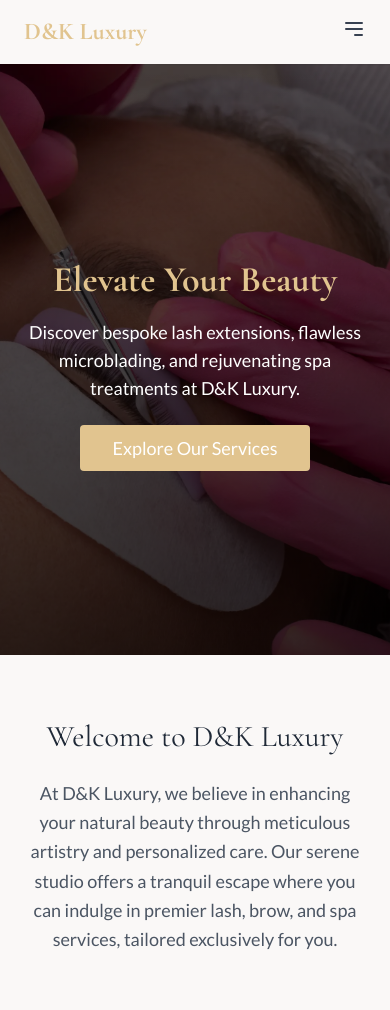
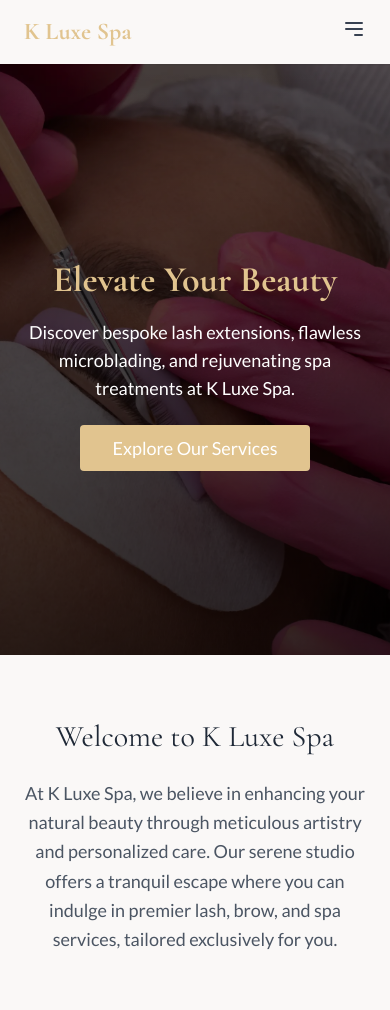
Before and after one commit to runo25/dk-luxury-website, a Django app: page / in a window 390 px wide. Shown: the top 1010 px of the page. Run offline with Django 5.2, Linux system fonts and the light colour scheme; style sheets or scripts are compiled from the project's sources.

Commit message:
refactor: Rename website from D&K Luxury to K Luxe Spa

```diff
--- a/templates/base.html
+++ b/templates/base.html
@@ -3,7 +3,7 @@
 <head>
     <meta charset="UTF-8">
     <meta name="viewport" content="width=device-width, initial-scale=1.0">
-    <title>{% block title %}D&K Luxury{% endblock title %}</title> {# Default title, can be overridden #}
+    <title>{% block title %}K Luxe Spa{% endblock title %}</title> {# Default title, can be overridden #}
 
     {# Link to your compiled Tailwind CSS file #}
     <link rel="stylesheet" href="{% static 'css/style.css' %}"> {# Updated path #}
--- a/templates/contact/contact.html
+++ b/templates/contact/contact.html
@@ -1,7 +1,7 @@
 {% extends 'base.html' %}
 {% load static %}
 
-{% block title %}Contact Us - D&K Luxury{% endblock title %}
+{% block title %}Contact Us - K Luxe Spa{% endblock title %}
 
 {% block content %}
     {# Remove Preloader if it's in base.html #}
@@ -34,7 +34,7 @@
                                 <svg class="w-6 h-6 text-dk-gold mt-1 flex-shrink-0" fill="currentColor" viewBox="0 0 24 24" aria-hidden="true"><path d="M19.005 4.91A9.81 9.81 0 0 0 12.002 2C6.5 2 2 6.5 2 12a9.99 9.99 0 0 0 4.91 8.995l-1.47 4.853 5.003-1.44A9.94 9.94 0 0 0 12.002 24c5.5 0 10-4.5 10-10a9.81 9.81 0 0 0-2.997-7.09zm-7.003 15.87a8.23 8.23 0 0 1-4.26-1.2l-.3-.18-3.15.9.92-3.05-.2-.32a8.28 8.28 0 0 1-1.28-4.38c0-4.54 3.7-8.24 8.24-8.24a8.18 8.18 0 0 1 5.83 2.41 8.18 8.18 0 0 1 2.41 5.83c0 4.54-3.7 8.24-8.24 8.24zm4.52-6.17c-.25-.12-1.47-.72-1.7-.8s-.39-.12-.55.12-.64.8-.79.97c-.14.17-.29.19-.55.06s-1.08-.39-2.05-1.26c-.76-.68-1.26-1.53-1.41-1.8-.14-.27-.01-.42.11-.54.11-.11.25-.29.37-.43.12-.14.17-.25.25-.41.08-.17.04-.31-.02-.43s-.55-1.32-.76-1.8c-.2-.48-.4-.42-.55-.42h-.48c-.17 0-.43.06-.66.31-.22.25-.86.84-.86 2.05 0 1.21.88 2.37 1 2.54.12.17 1.75 2.67 4.24 3.74.59.25 1.05.4 1.41.51.59.19 1.13.16 1.56.1.48-.07 1.47-.6 1.68-1.18.2-.58.2-1.08.14-1.18s-.22-.14-.48-.26z"/></svg>
                                 <div>
                                     <h3 class="font-semibold text-lg mb-1">WhatsApp (Preferred)</h3>
-                                    <a href="https://wa.me/+2349060761042?text=Hi%20D%26K%20Luxury,%20I'd%20like%20to%20book%20an%20appointment." target="_blank" rel="noopener noreferrer" class="text-dk-gold hover:underline break-all">
+                                    <a href="https://wa.me/+2349060761042?text=Hi%20K%20Luxe%20Spa,%20I'd%20like%20to%20book%20an%20appointment." target="_blank" rel="noopener noreferrer" class="text-dk-gold hover:underline break-all">
                                         +234 906 076 1042 (Click to Chat)
                                     </a>
                                 </div>
--- a/templates/pages/home.html
+++ b/templates/pages/home.html
@@ -1,7 +1,7 @@
 {% extends 'base.html' %}
 {% load static %}
 
-{% block title %}D&K Luxury - Home{% endblock title %}
+{% block title %}K Luxe Spa - Home{% endblock title %}
 
 {% block content %}
     {# Remove Preloader if it's in base.html #}
@@ -30,7 +30,7 @@
             {# Content inside the hero section #}
             <div class="relative z-10 p-6">
                 <h1 class="text-4xl md:text-6xl lg:text-7xl font-bold font-serif mb-4 leading-tight text-dk-gold drop-shadow-lg">Elevate Your Beauty</h1>
-                <p class="text-lg md:text-xl font-light mb-8 max-w-2xl mx-auto">Discover bespoke lash extensions, flawless microblading, and rejuvenating spa treatments at D&K Luxury.</p>
+                <p class="text-lg md:text-xl font-light mb-8 max-w-2xl mx-auto">Discover bespoke lash extensions, flawless microblading, and rejuvenating spa treatments at K Luxe Spa.</p>
                 {# Use namespaced Django URL tag #}
                 <a href="{% url 'services:service_list' %}" class="bg-dk-gold text-white py-3 px-8 rounded hover:bg-opacity-90 transition-colors font-medium text-lg">
                     Explore Our Services
@@ -41,9 +41,9 @@
         <!-- Introduction Section -->
         <section class="py-16 md:py-24 bg-dk-offwhite">
             <div class="container mx-auto px-6 text-center max-w-3xl reveal-on-scroll">
-                <h2 class="text-3xl md:text-4xl font-serif mb-6">Welcome to D&K Luxury</h2>
+                <h2 class="text-3xl md:text-4xl font-serif mb-6">Welcome to K Luxe Spa</h2>
                 <p class="text-lg text-gray-600 leading-relaxed">
-                    At D&K Luxury, we believe in enhancing your natural beauty through meticulous artistry and personalized care. Our serene studio offers a tranquil escape where you can indulge in premier lash, brow, and spa services, tailored exclusively for you.
+                    At K Luxe Spa, we believe in enhancing your natural beauty through meticulous artistry and personalized care. Our serene studio offers a tranquil escape where you can indulge in premier lash, brow, and spa services, tailored exclusively for you.
                 </p>
             </div>
         </section>
@@ -92,7 +92,7 @@
             <div class="container mx-auto px-6 text-center max-w-3xl reveal-on-scroll">
                 <h2 class="text-3xl md:text-4xl font-serif mb-8">What Our Clients Say</h2>
                 <blockquote class="text-xl italic text-gray-700 mb-6">
-                    "Absolutely obsessed with my lashes! D&K Luxury provides such a professional and relaxing experience. The results are always flawless. Highly recommend!"
+                    "Absolutely obsessed with my lashes! K Luxe Spa provides such a professional and relaxing experience. The results are always flawless. Highly recommend!"
                 </blockquote>
                 <p class="font-semibold text-gray-800">- Satisfied Client</p>
             </div>
--- a/templates/partials/_footer.html
+++ b/templates/partials/_footer.html
@@ -5,7 +5,7 @@
         <div class="grid grid-cols-1 md:grid-cols-4 gap-8 mb-8">
             <!-- Brand -->
             <div>
-                <h4 class="text-xl font-bold font-serif text-dk-gold mb-4">D&K Luxury</h4>
+                <h4 class="text-xl font-bold font-serif text-dk-gold mb-4">K Luxe Spa</h4>
                 <p class="text-sm">Enhancing beauty, inspiring confidence.</p>
             </div>
             <!-- Quick Links -->
@@ -47,7 +47,7 @@
             </div>
         </div>
         <div class="border-t border-gray-700 pt-8 mt-8 text-center text-sm">
-            <p>&copy; <span id="current-year"></span> D&K Luxury. All Rights Reserved.</p>
+            <p>&copy; <span id="current-year"></span> K Luxe Spa. All Rights Reserved.</p>
         </div>
     </div>
 </footer>
--- a/templates/partials/_header.html
+++ b/templates/partials/_header.html
@@ -4,7 +4,7 @@
     <nav class="container mx-auto px-6 py-4 flex justify-between items-center">
         {# Use url tag for home page link, assuming 'home' is the name in pages/urls.py #}
         <a href="{% url 'pages:home' %}" class="text-2xl font-bold font-serif text-dk-gold hover:opacity-80 transition-opacity">
-            D&K Luxury
+            K Luxe Spa
         </a>
         <!-- Desktop Menu -->
         <div class="hidden md:flex space-x-6 items-center">
@@ -14,7 +14,7 @@
             <a href="{% url 'services:gallery' %}" class="text-gray-700 hover:text-dk-pink transition-colors {% if request.resolver_match.view_name == 'services:gallery' %}font-medium text-dk-pink{% endif %}">Gallery</a>
             <a href="{% url 'pages:about' %}" class="text-gray-700 hover:text-dk-pink transition-colors {% if request.resolver_match.view_name == 'pages:about' %}font-medium text-dk-pink{% endif %}">About</a>
             <a href="{% url 'contact:contact_form' %}" class="text-gray-700 hover:text-dk-pink transition-colors {% if request.resolver_match.view_name == 'contact:contact_form' %}font-medium text-dk-pink{% endif %}">Contact</a>
-            <a href="https://wa.me/+2349060761042?text=Hi%20D%26K%20Luxury,%20I'd%20like%20to%20book%20an%20appointment." target="_blank" rel="noopener noreferrer" class="bg-dk-gold text-white py-2 px-5 rounded hover:bg-opacity-90 transition-colors text-sm font-medium">Book Now</a>
+            <a href="https://wa.me/+2349060761042?text=Hi%20K%20Luxe%20Spa,%20I'd%20like%20to%20book%20an%20appointment." target="_blank" rel="noopener noreferrer" class="bg-dk-gold text-white py-2 px-5 rounded hover:bg-opacity-90 transition-colors text-sm font-medium">Book Now</a>
         </div>
         <!-- Mobile Menu Button -->
         <div class="md:hidden">
@@ -30,6 +30,6 @@
         <a href="{% url 'services:gallery' %}" class="block px-6 py-3 text-gray-700 hover:bg-dk-pink hover:text-white transition-colors {% if request.resolver_match.view_name == 'services:gallery' %}font-medium bg-dk-pink text-white{% endif %}">Gallery</a>
         <a href="{% url 'pages:about' %}" class="block px-6 py-3 text-gray-700 hover:bg-dk-pink hover:text-white transition-colors {% if request.resolver_match.view_name == 'pages:about' %}font-medium bg-dk-pink text-white{% endif %}">About</a>
         <a href="{% url 'contact:contact_form' %}" class="block px-6 py-3 text-gray-700 hover:bg-dk-pink hover:text-white transition-colors {% if request.resolver_match.view_name == 'contact:contact_form' %}font-medium bg-dk-pink text-white{% endif %}">Contact</a>
-        <a href="https://wa.me/+2349060761042?text=Hi%20D%26K%20Luxury,%20I'd%20like%20to%20book%20an%20appointment." target="_blank" rel="noopener noreferrer" class="block px-6 py-3 bg-dk-gold text-white text-center font-medium hover:bg-opacity-90 transition-colors">Book Now</a>
+        <a href="https://wa.me/+2349060761042?text=Hi%20K%20Luxe%20Spa,%20I'd%20like%20to%20book%20an%20appointment." target="_blank" rel="noopener noreferrer" class="block px-6 py-3 bg-dk-gold text-white text-center font-medium hover:bg-opacity-90 transition-colors">Book Now</a>
     </div>
 </header>
--- a/templates/services/services.html
+++ b/templates/services/services.html
@@ -2,7 +2,7 @@
 {% load static %}
 {% load i18n %} {# Optional: Load i18n if you use it for translations #}
 
-{% block title %}Our Services - D&K Luxury{% endblock title %}
+{% block title %}Our Services - K Luxe Spa{% endblock title %}
 
 {% block content %}
     {# Preloader & Header are assumed to be in base.html #}
@@ -82,7 +82,7 @@
                                         {% endif %}
 
                                         {# --- UPDATED WHATSAPP LINK --- #}
-                                        <a href="https://wa.me/+2349060761042?text=Hi%20D%26K%20Luxury,%20I'm%20interested%20in%20booking%20the%20{{ service.name|urlencode }}%20service%20({{ service.display_price }})."
+                                        <a href="https://wa.me/+2349060761042?text=Hi%20K%20Luxe%20Spa,%20I'm%20interested%20in%20booking%20the%20{{ service.name|urlencode }}%20service%20({{ service.display_price }})."
                                            target="_blank" rel="noopener noreferrer"
                                            class="inline-block bg-dk-gold text-white py-2 px-4 rounded hover:bg-opacity-90 transition-colors duration-300 font-sans text-sm font-medium w-full text-center">
                                             Book {{ service.name }}
@@ -116,7 +116,7 @@
                                 {% if service.description %}
                                 <p class="text-gray-600 font-sans mb-4 text-sm leading-relaxed">{{ service.description }}</p>
                                 {% endif %}
-                                <a href="https://wa.me/+2349060761042?text=Hi%20D%26K%20Luxury,%20I'm%20interested%20in%20booking%20the%20{{ service.name|urlencode }}%20service%20({{ service.display_price }})."
+                                <a href="https://wa.me/+2349060761042?text=Hi%20K%20Luxe%20Spa,%20I'm%20interested%20in%20booking%20the%20{{ service.name|urlencode }}%20service%20({{ service.display_price }})."
                                    target="_blank" rel="noopener noreferrer"
                                    class="inline-block bg-dk-gold text-white py-2 px-4 rounded hover:bg-opacity-90 transition-colors duration-300 font-sans text-sm font-medium w-full text-center">
                                     Book {{ service.name }}
```
Also changed, not shown: templates/pages/about.html (+8 -8 lines), templates/services/gallery.html (+8 -8 lines).
